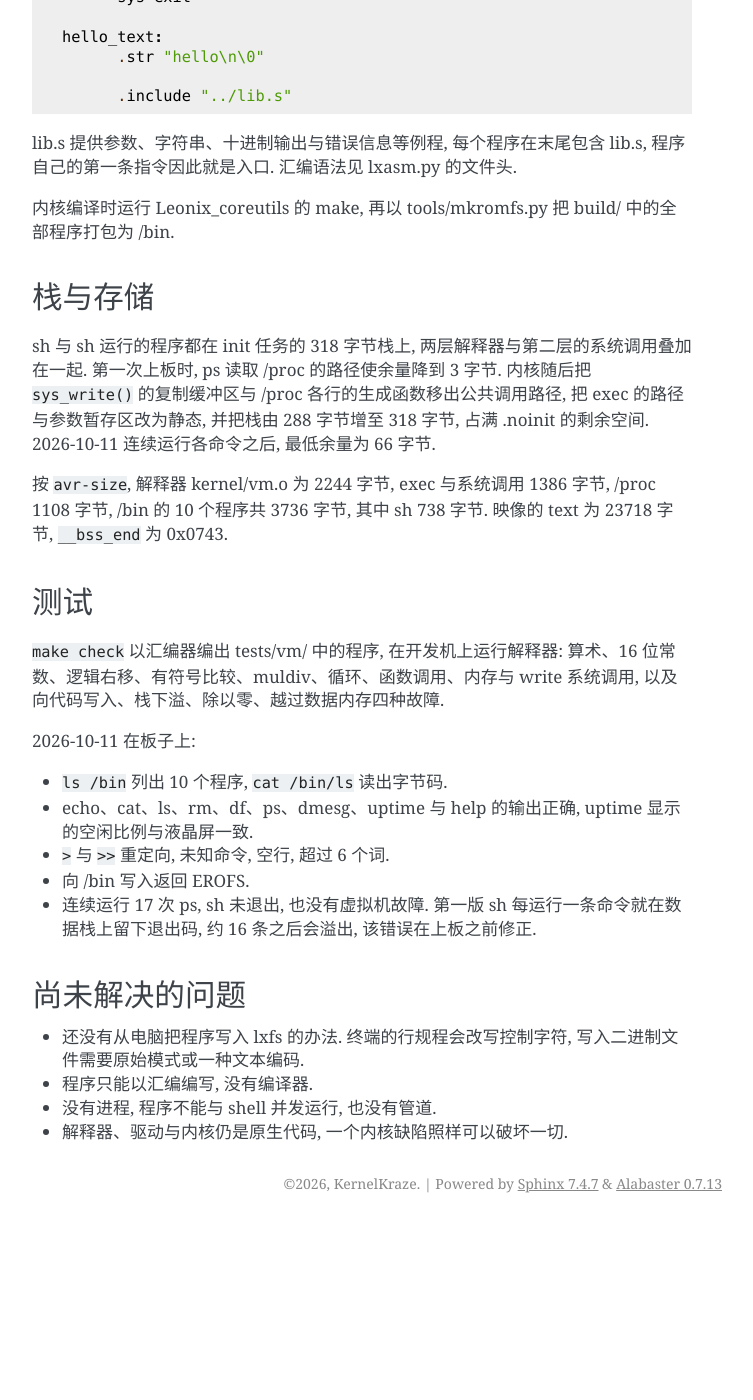
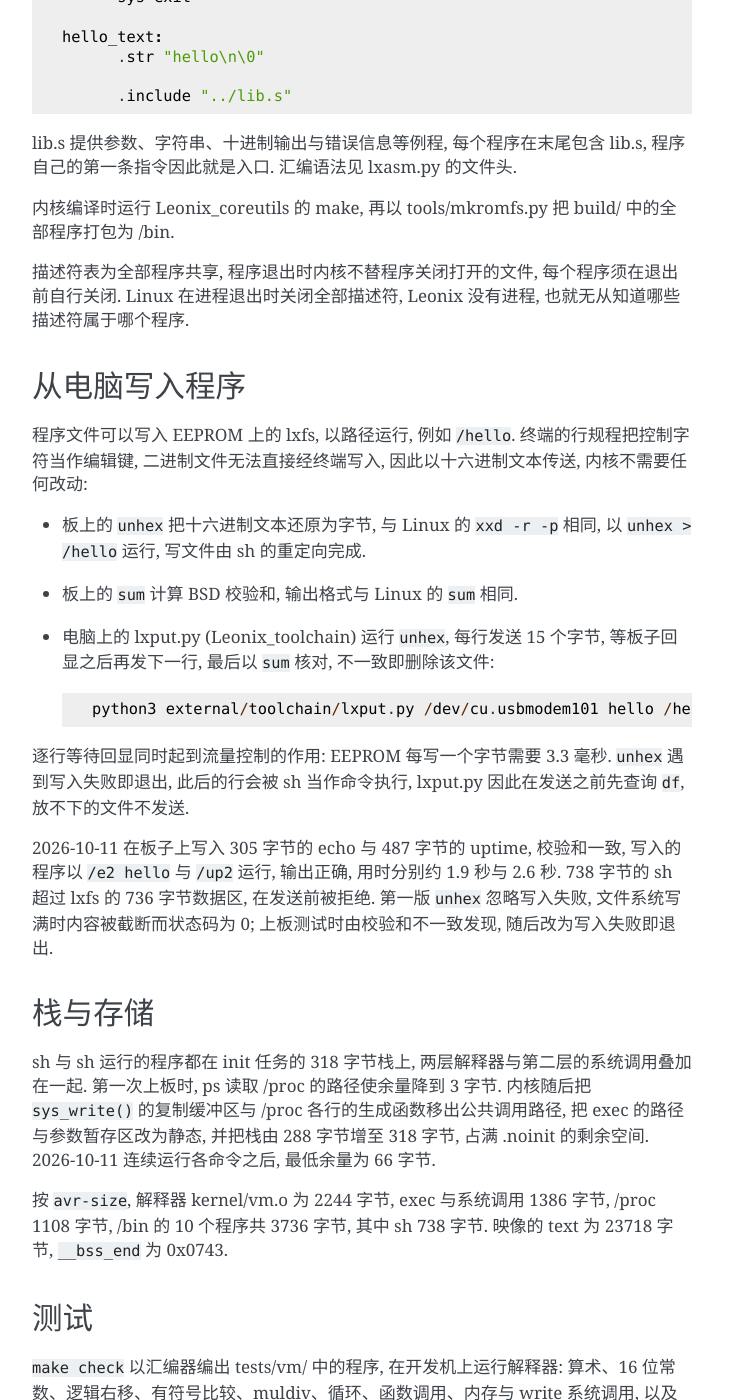
Before and after one commit to w3ngzv/Leonix, a Sphinx documentation site: the page built from Documentation/notes/vm.rst, in a window 1280 px wide and 1400 px high, scrolled down 3641 px. Shown: the whole window, without its empty margins (388-1141 px from the left). Built offline with Sphinx 7.4.7, drawn with Linux system fonts in a browser that asks for light colours; before the commit the page ends 4864 px from its top, so only the background shows below that; some of the changed text lies outside the part shown.

Commit message:
子模块更新到带 unhex、sum 与 lxput.py 的版本
EEPROM 上的 lxfs 可以存放并运行程序, 但此前没有从电脑写入文件的办法.
Leonix_coreutils 加入 unhex 与 sum, Leonix_toolchain 加入经串口写入
文件的 lxput.py, 内核不需要改动, 只更新两个子模块固定的提交.

程序须自行关闭描述符一事此前没有记载, 与写入程序的方法一并写入
vm.rst.

Signed-off-by: KernelKraze <admin@mail.go1.qzz.io>

```diff
--- a/Documentation/notes/vm.rst
+++ b/Documentation/notes/vm.rst
@@ -187,6 +187,37 @@ lib.s, 程序自己的第一条指令因此就是入口. 汇编语法见 lxasm.p
 内核编译时运行 Leonix_coreutils 的 make, 再以 tools/mkromfs.py 把 build/
 中的全部程序打包为 /bin.
 
+描述符表为全部程序共享, 程序退出时内核不替程序关闭打开的文件, 每个程序须
+在退出前自行关闭. Linux 在进程退出时关闭全部描述符, Leonix 没有进程, 也就
+无从知道哪些描述符属于哪个程序.
+
+
+从电脑写入程序
+==============
+
+程序文件可以写入 EEPROM 上的 lxfs, 以路径运行, 例如 ``/hello``. 终端的
+行规程把控制字符当作编辑键, 二进制文件无法直接经终端写入, 因此以十六进制
+文本传送, 内核不需要任何改动:
+
+- 板上的 ``unhex`` 把十六进制文本还原为字节, 与 Linux 的 ``xxd -r -p``
+  相同, 以 ``unhex > /hello`` 运行, 写文件由 sh 的重定向完成.
+- 板上的 ``sum`` 计算 BSD 校验和, 输出格式与 Linux 的 ``sum`` 相同.
+- 电脑上的 lxput.py (Leonix_toolchain) 运行 ``unhex``, 每行发送 15 个
+  字节, 等板子回显之后再发下一行, 最后以 ``sum`` 核对, 不一致即删除该
+  文件::
+
+    python3 external/toolchain/lxput.py /dev/cu.usbmodem101 hello /hello
+
+逐行等待回显同时起到流量控制的作用: EEPROM 每写一个字节需要 3.3 毫秒.
+``unhex`` 遇到写入失败即退出, 此后的行会被 sh 当作命令执行, lxput.py 因此
+在发送之前先查询 ``df``, 放不下的文件不发送.
+
+2026-10-11 在板子上写入 305 字节的 echo 与 487 字节的 uptime, 校验和一致,
+写入的程序以 ``/e2 hello`` 与 ``/up2`` 运行, 输出正确, 用时分别约 1.9 秒
+与 2.6 秒. 738 字节的 sh 超过 lxfs 的 736 字节数据区, 在发送前被拒绝.
+第一版 ``unhex`` 忽略写入失败, 文件系统写满时内容被截断而状态码为 0;
+上板测试时由校验和不一致发现, 随后改为写入失败即退出.
+
 
 栈与存储
 ========
@@ -212,7 +243,8 @@ write 系统调用, 以及向代码写入、栈下溢、除以零、越过数据
 
 2026-10-11 在板子上:
 
-- ``ls /bin`` 列出 10 个程序, ``cat /bin/ls`` 读出字节码.
+- ``ls /bin`` 列出 10 个程序 (之后加入 ``unhex`` 与 ``sum``, 共 12 个),
+  ``cat /bin/ls`` 读出字节码.
 - echo、cat、ls、rm、df、ps、dmesg、uptime 与 help 的输出正确, uptime
   显示的空闲比例与液晶屏一致.
 - ``>`` 与 ``>>`` 重定向, 未知命令, 空行, 超过 6 个词.
@@ -224,8 +256,8 @@ write 系统调用, 以及向代码写入、栈下溢、除以零、越过数据
 尚未解决的问题
 ==============
 
-- 还没有从电脑把程序写入 lxfs 的办法. 终端的行规程会改写控制字符, 写入
-  二进制文件需要原始模式或一种文本编码.
+- 程序退出时不会自动关闭描述符, 漏关的描述符一直占用 4 项中的一项.
+- 运行中写入 EEPROM 时, 等待写入完成是忙等, 空闲比例随之下降.
 - 程序只能以汇编编写, 没有编译器.
 - 没有进程, 程序不能与 shell 并发运行, 也没有管道.
 - 解释器、驱动与内核仍是原生代码, 一个内核缺陷照样可以破坏一切.
```
